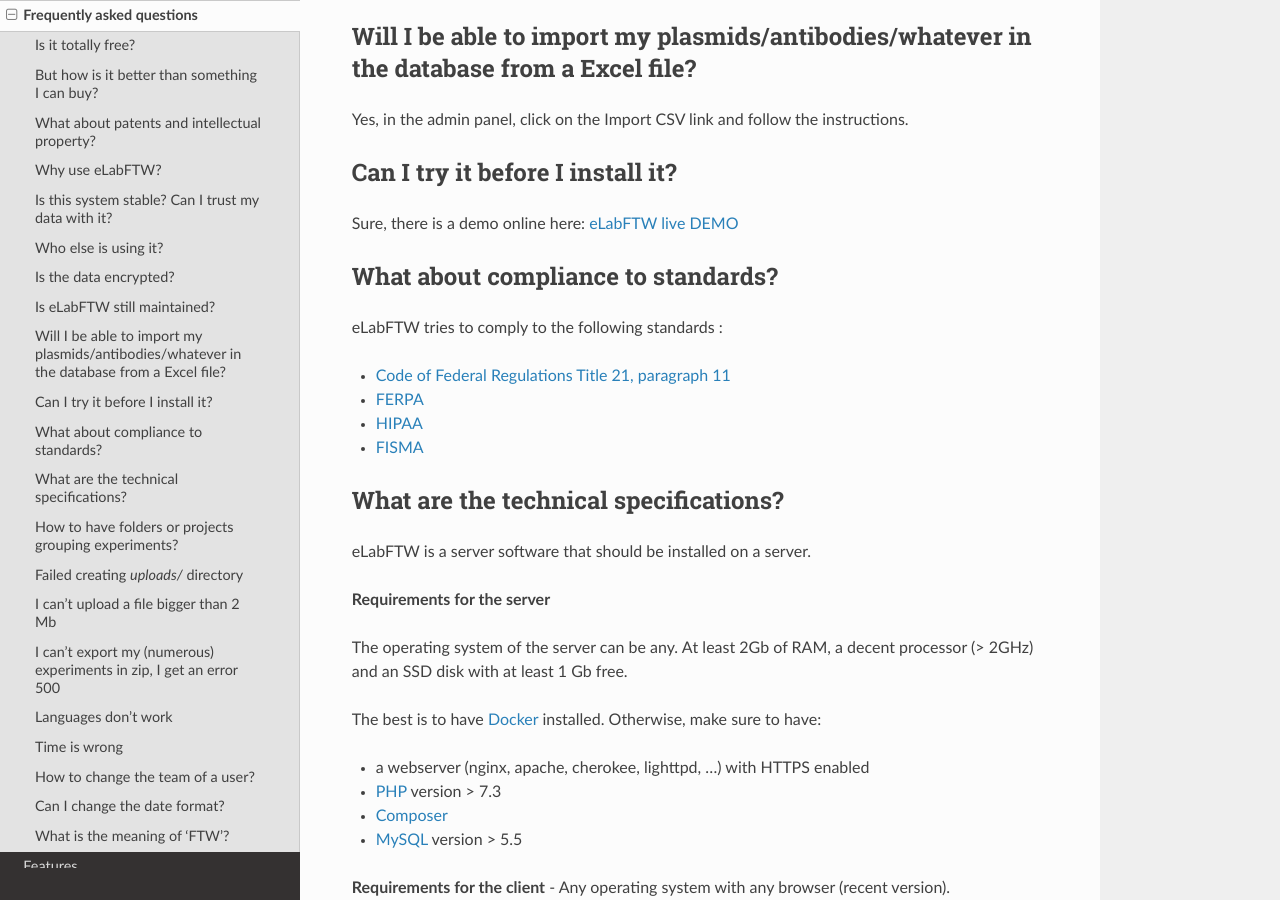
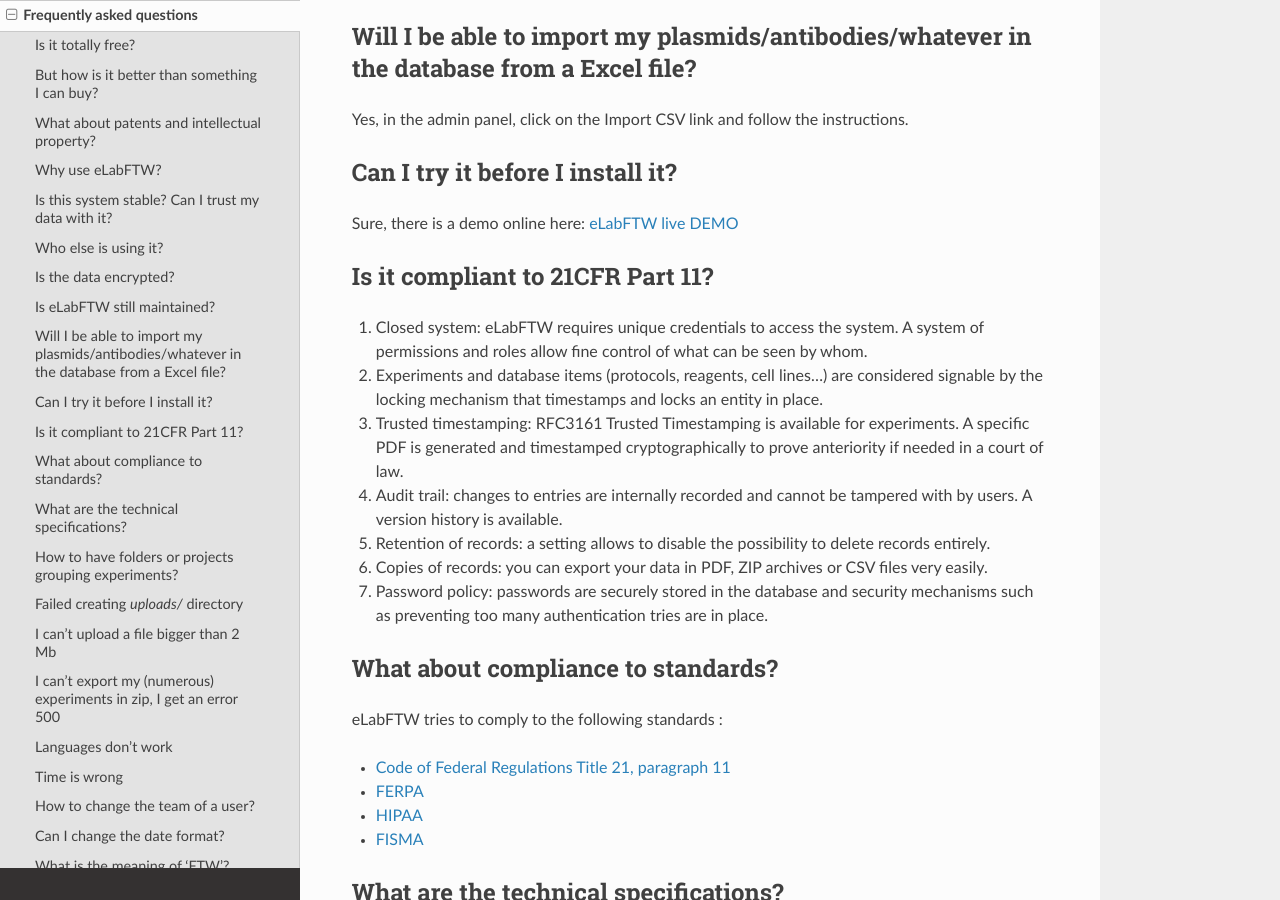
Before and after one commit to elabftw/elabdoc, a Sphinx documentation site: the page built from doc/faq.rst, in a window 1280 px wide and 900 px high, scrolled down 2988 px. Built offline with Sphinx 7.4.7 and the Read the Docs theme 2.0.0, drawn with Linux system fonts in a browser that asks for light colours; pages that are not in the unit, such as notebooks, are missing from menus.

Commit message:
add 21 CFR Part 11 in FAQ

```diff
--- a/doc/faq.rst
+++ b/doc/faq.rst
@@ -117,6 +117,23 @@
 ---------------------------------
 
 Sure, there is a demo online here: `eLabFTW live DEMO <https://demo.elabftw.net>`_
+
+Is it compliant to 21CFR Part 11?
+---------------------------------
+
+1. Closed system: eLabFTW requires unique credentials to access the system. A system of permissions and roles allow fine control of what can be seen by whom.
+
+2. Experiments and database items (protocols, reagents, cell lines...) are considered signable by the locking mechanism that timestamps and locks an entity in place.
+
+3. Trusted timestamping: RFC3161 Trusted Timestamping is available for experiments. A specific PDF is generated and timestamped cryptographically to prove anteriority if needed in a court of law.
+
+4. Audit trail: changes to entries are internally recorded and cannot be tampered with by users. A version history is available.
+
+5. Retention of records: a setting allows to disable the possibility to delete records entirely.
+
+6. Copies of records: you can export your data in PDF, ZIP archives or CSV files very easily.
+
+7. Password policy: passwords are securely stored in the database and security mechanisms such as preventing too many authentication tries are in place.
 
 What about compliance to standards?
 -----------------------------------
```
